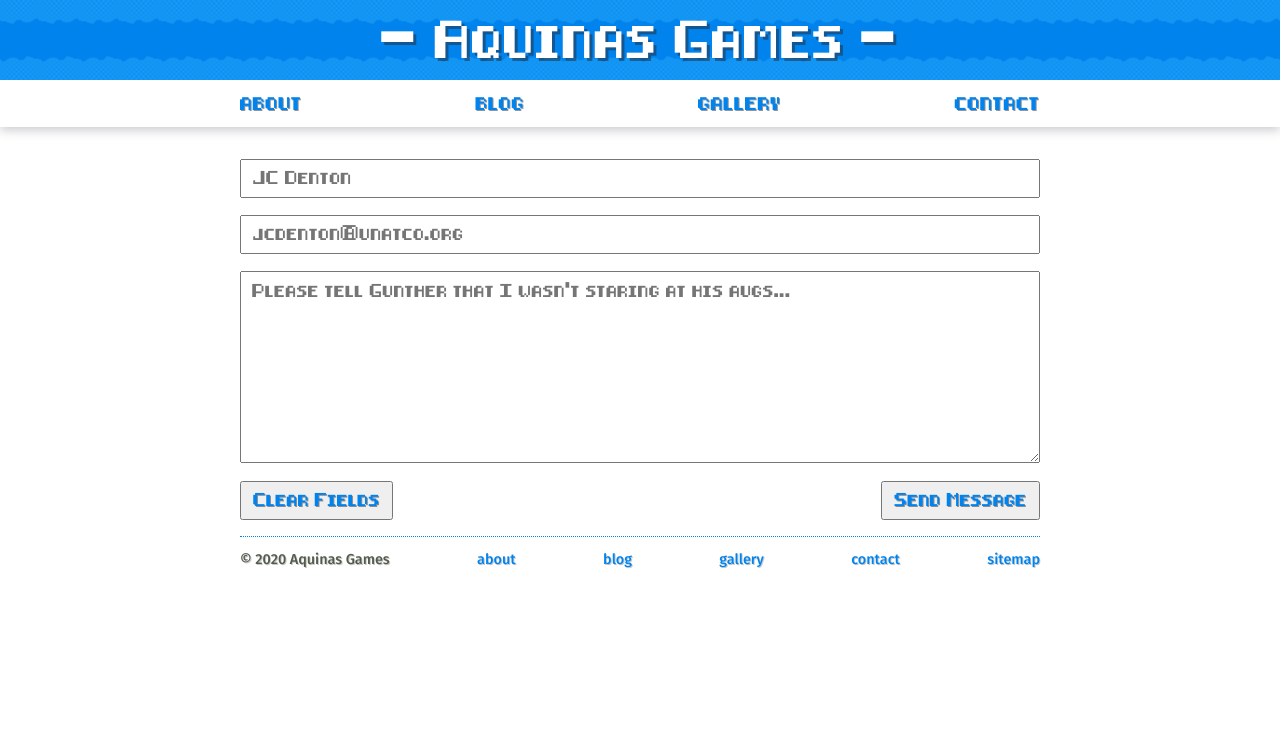
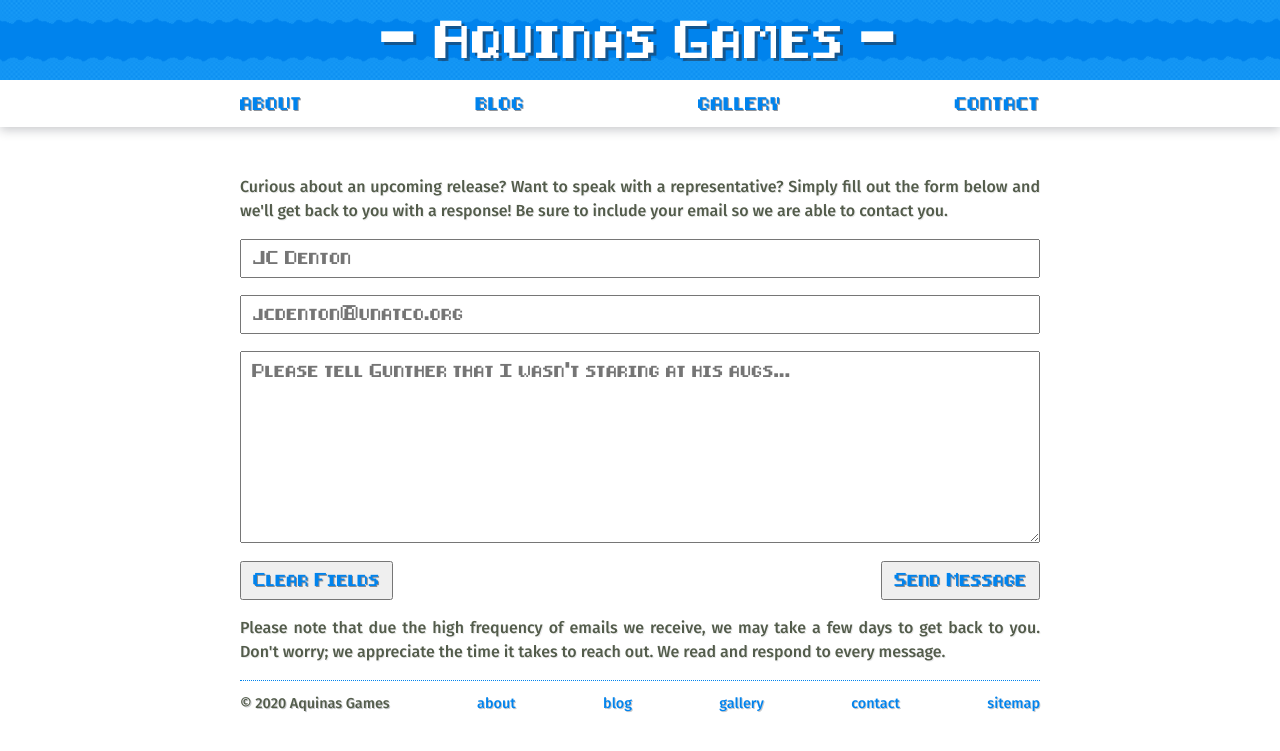
Before and after one commit to AquinasGames/website, a Jekyll site: the page built from contact.html, in a window 1280 px wide. Shown: the top 751 px of the page. Built offline with Jekyll 4.4.1, drawn with Linux system fonts in a browser that asks for light colours.

Commit message:
Add text description to contact form

```diff
--- a/contact.html
+++ b/contact.html
@@ -13,6 +13,12 @@ layout: main
             });
 </script>
 
+<p>
+    Curious about an upcoming release? Want to speak with a representative?
+    Simply fill out the form below and we'll get back to you with a response!
+    Be sure to include your email so we are able to contact you.
+</p>
+
 <!-- Getform Contact Form Input -->
 <form accept-charset="UTF-8" id="contact-form" action="https://getform.io/f/5e391e85-47c4-48ea-bf35-6b1a260e6b2f" method="POST">
     <input type="text" name="name" placeholder="JC Denton" required>
@@ -24,3 +30,9 @@ layout: main
         <button type="submit">Send Message</button>
     </div>
 </form>
+
+<p>
+    Please note that due the high frequency of emails we receive, we may take a few days to get back to you.
+    Don't worry; we appreciate the time it takes to reach out.
+    We read and respond to every message.
+</p>
--- a/css/contact.css
+++ b/css/contact.css
@@ -43,3 +43,10 @@
 #contact-form button:hover {
     cursor: pointer;
 }
+
+@media screen and (max-width: 500px) {
+    #contact-form button {
+        /* Space Between Buttons On Small Screens */
+        max-width: calc(50vw - 2em - 1em);
+    }
+}
--- a/css/footer.css
+++ b/css/footer.css
@@ -32,6 +32,7 @@
 @media screen and (max-width: 500px) {
     #footer {
         display: block;
+        padding-top: 1em;
         text-align: center;
         width: calc(100% - 2em);
     }
```
